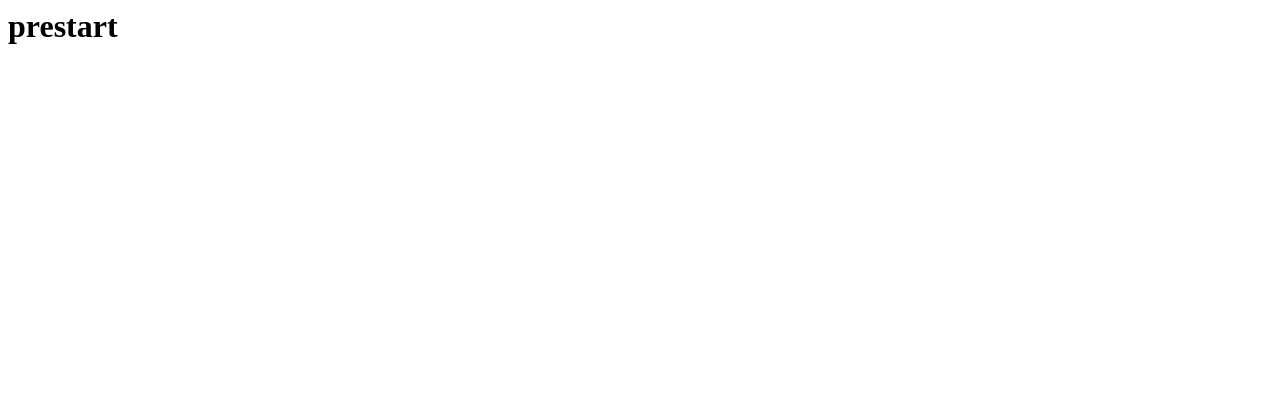
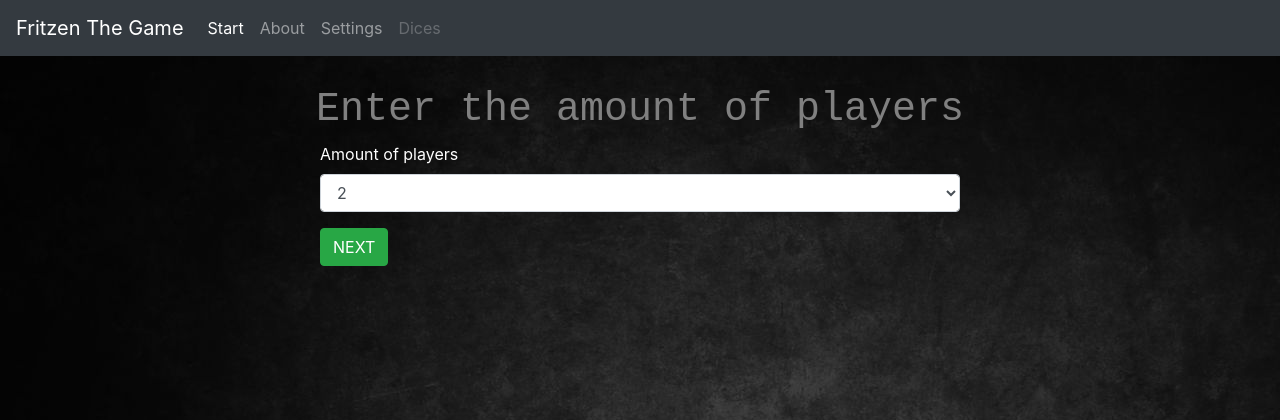
Before and after one commit to Fr1p5/flaskFritzen, a Flask app: page /prestart in a window 1280 px wide. Before the commit the part shown is almost empty. Shown: the top 420 px of the page. Run offline with Flask 2, Linux system fonts and the light colour scheme; some libraries are stand-ins or nearby versions.

Commit message:
working name loop

```diff
--- a/app.py
+++ b/app.py
@@ -22,27 +22,30 @@ def welcome():
 
     return render_template("welcome.html")
 
+@app.route('/prestart', methods=["POST", "GET"])
+def prestart():
+    if request.method == "POST":
+        amount_players = request.form["amount_players"]
+        amount_players = int(amount_players)
+        print(amount_players)
+        return render_template("prestart.html", amount_players=amount_players)
+
+    print("this is the prestart page ")
+
+    return render_template("prestart.html")
+
 
 @app.route('/add_players', methods=["POST", "GET"])
 def add_players():
 
     print("this is the add players page")
-    names = []
+    amount_players = int(request.form["amount_players"])
+    print(amount_players)
+    print(type(amount_players))
 
-    if request.method == "POST":
 
-        name = request.form['name']
-        print(name)
 
-        for i in range(3):
-            names.append(name)
-            print(names)
-            return render_template("add_players.html")
-
-    else:
-        return render_template("add_players.html")
-
-    return render_template("add_players.html")
+    return render_template("add_players.html", amount_players=int(amount_players))
 
 
 @app.route('/start', methods=["POST", "GET"])
--- a/templates/add_players.html
+++ b/templates/add_players.html
@@ -3,15 +3,16 @@
 {% block title %}add_players{% endblock %}
 
 {% block content %}
-<h1>Enter the names of the players</h1>
-<h2>{{ names }}</h2>
+<h1>Enter the {{ amount_players }} names of the players</h1>
 
 <form action="/add_players" method="POST">
 
+    {% for name in range(amount_players) %}
     <div class="form-group">
         <label for="exampleFormControlInput">Name</label>
         <input type="text" name="name" class="form-control" id="exampleFormControlInput" placeholder="Enter name here">
     </div>
+    {% endfor %}
 
     <div>
         <button type="submit" name="add" value="add" class="btn btn-primary">ADD </button>
--- a/templates/base.html
+++ b/templates/base.html
@@ -15,7 +15,7 @@
             <div class="collapse navbar-collapse" id="navbarNav">
               <ul class="navbar-nav">
                 <li class="nav-item active">
-                  <a class="nav-link" href="/add_players">Start <span class="sr-only">(current)</span></a>
+                  <a class="nav-link" href="/prestart">Start <span class="sr-only">(current)</span></a>
                 </li>
                 <li class="nav-item">
                   <a class="nav-link" href="/about">About</a>
--- a/templates/prestart.html
+++ b/templates/prestart.html
@@ -4,7 +4,7 @@
 {% block content %}
 <h1>Enter the amount of players</h1>
 
-<form action="/start" method="POST">
+<form action="/add_players" method="POST">
     <div class="form-group">
         <label for="exampleFormControlSelect1">Amount of players</label>
         <select type="submit" value="submit" name="amount_players" class="form-control" id="exampleFormControlSelect1">
@@ -18,10 +18,6 @@
         </select>
     </div>
 
-    <div class="btn-light">
-        <button type="button" class="btn btn-light">ADD</button>
-    </div>
-
     <div class="btn-next">
         <button type="submit" class="btn btn-success">NEXT</button>
     </div>
```
